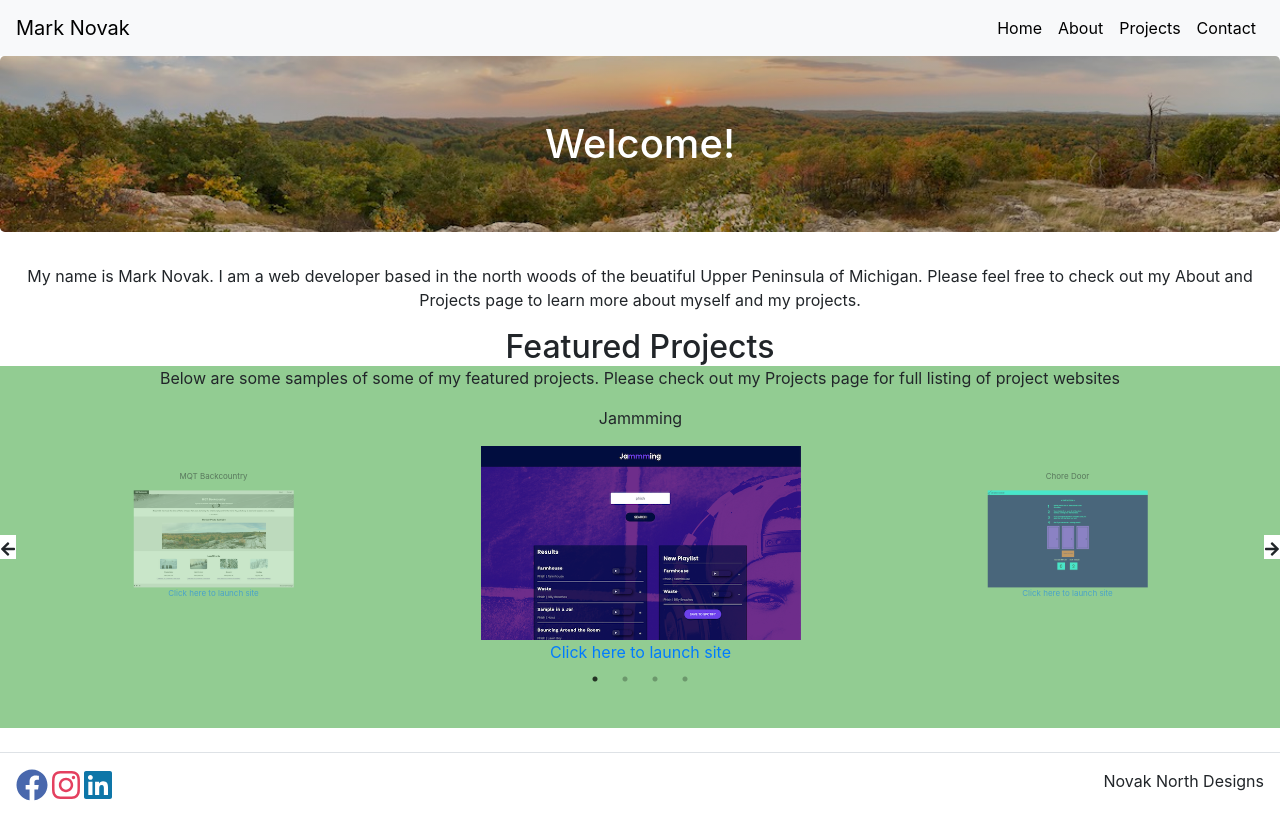
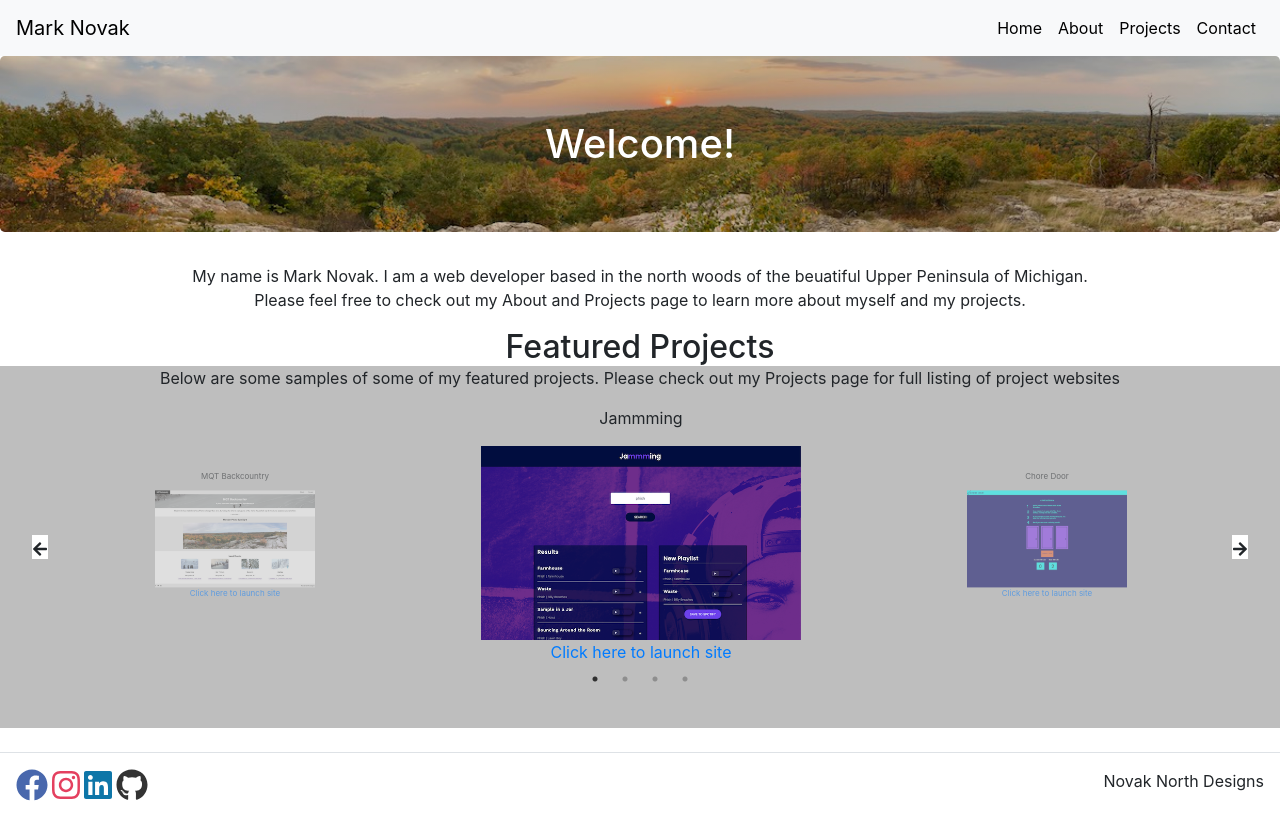
Before and after one commit to manovak24/manovak24.github.io, a React (Create React App) app: page / in a window 1280 px wide. Built offline with nearby package versions, Linux system fonts and the light colour scheme.

Commit message:
updating footer, slider, contact and homepage. Added github icon to social follow

```diff
--- a/src/compontents/footer.jsx
+++ b/src/compontents/footer.jsx
@@ -12,10 +12,10 @@ class Footer extends React.Component {
             <footer>
                 <Container fluid={true}>
                     <Row className="border-top justify-content-between p-3 mt-4 d-flex">
-                        <Col className="p-0 d-flex justify-content-start">
+                        <Col style={{textAlign:'left', padding:'0'}}>
                             <SocialFollow />
                         </Col>
-                        <Col className="p-0 d-flex justify-content-end">Novak North Designs</Col>
+                        <Col style={{textAlign:'right', padding:'0'}}>Novak North Designs</Col>
                     </Row>
                 </Container>
             </footer>
--- a/src/compontents/slider.css
+++ b/src/compontents/slider.css
@@ -5,6 +5,8 @@
     width: 100%;
     height: auto;
     padding-bottom: 4rem;
+    padding-left: 2rem;
+    padding-right: 2rem;
 }
 
 @media screen and (max-width: 37.5rem) {
@@ -55,7 +57,3 @@
     left: 0%;
     top: 50%;
 }
-
-.slick-dots {
-    background-color: rgb(146, 204, 146);
-}
--- a/src/compontents/social-follow.css
+++ b/src/compontents/social-follow.css
@@ -20,3 +20,8 @@ a.linkedin {
     color: #0E76A8;
     padding-left: .25rem;
 }
+
+a.github {
+    color: #333;
+    padding-left: .25rem;
+}
--- a/src/compontents/social-follow.jsx
+++ b/src/compontents/social-follow.jsx
@@ -5,6 +5,7 @@ import './social-follow.css';
 import { FontAwesomeIcon } from '@fortawesome/react-fontawesome';
 import {
     faFacebook,
+    faGithub,
     faInstagram,
     faLinkedin
 } from '@fortawesome/free-brands-svg-icons';
@@ -21,6 +22,9 @@ function SocialFollow(props) {
             <a href="https://www.linkedin.com/in/mark-novak-56679949/" className="linkedin social" rel="noopener noreferrer" target="_blank">
                 <FontAwesomeIcon icon={faLinkedin} size="2x" />
             </a>
+            <a href="https://github.com/manovak24" className="github social" rel="noopener noreferrer" target="_blank">
+                <FontAwesomeIcon icon={faGithub} size="2x" />
+            </a>
         </div>
     )
 }
--- a/src/pages/contact-page.jsx
+++ b/src/pages/contact-page.jsx
@@ -29,11 +29,7 @@ class ContactPage extends React.Component {
     handleSubmit = (event) => {
         event.preventDefault();
 
-        this.setState({
-            disabled: true
-        });
-
-        emailjs.sendForm('gmail', 'testing', event.target, 'user_rQF8cs4fYnfBs2O7qJ0gs')
+        emailjs.sendForm('gmail', 'portfolio', event.target, 'user_rQF8cs4fYnfBs2O7qJ0gs')
             .then(res => {
                 Swal.fire({
                     title: 'Email Successfully Sent',
@@ -59,11 +55,11 @@ class ContactPage extends React.Component {
 
                 <Container>
                     <Row>
-                        <Col xs="auto" md={4}>
-                            <p>Let's connect! Please feel free to send me a direct email or via my social media accounts. Thanks!</p>
+                        <Col xs="auto" md={5} className="mb-4 mt-1">
+                            <p>Please feel free to reach out via my social media accounts, sending me a direct email or by filling out the contact form below. Thanks!</p>
                             <a href="mailto:manovakcoding@gmail.com" ><MdEmail /> manovakcoding@gmail.com</a>
                         </Col>
-                        <Col xs={12} md={8}>
+                        <Col xs={12} md={7}>
                             <Form onSubmit={this.handleSubmit}>
                                 <Form.Group>
                                     <Form.Label htmlFor="full-name">Full Name</Form.Label>
@@ -80,7 +76,7 @@ class ContactPage extends React.Component {
                                     <Form.Control id="message" name="message" as="textarea" row="3" value={this.state.message} onChange={this.handleChange} />
                                 </Form.Group>
 
-                                <Button className="d-inline-block" variant="primary" type="submit" disabled={this.state.disabled}>Send</Button>
+                                <Button className="d-inline-block" variant="primary" type="submit" disabled={this.state.user_name < 1 || this.state.user_email < 1 || this.state.message < 1}>Send</Button>
                             </Form>
                         </Col>
                     </Row>
--- a/src/pages/home-page.css
+++ b/src/pages/home-page.css
@@ -4,10 +4,22 @@
 }
 
 .featured-container {
-    background-color: rgb(146, 204, 146);
+    background-color: rgb(190, 190, 190);
 }
 
 .featured-title {
     margin-bottom: 0rem;
     font-size: 2rem;
 }
+
+.home-text-container {
+    padding-left: 15%;
+    padding-right: 15%;
+}
+
+@media screen and (max-width: 37.5rem) {
+    .home-text-container {
+        padding-left: 0%;
+        padding-right: 0%;
+    }
+}
--- a/src/pages/home-page.jsx
+++ b/src/pages/home-page.jsx
@@ -13,7 +13,7 @@ class HomePage extends React.Component {
                     <Hero title={this.props.title} subTitle={this.props.subTitle} />
                 </div>
                 <div className="home-container">
-                    <div>
+                    <div className="home-text-container">
                         <p>My name is Mark Novak. I am a web developer based in the north woods of the beuatiful Upper Peninsula of Michigan. Please feel free to check out my About and Projects page to learn more about myself and my projects.</p>
                     </div>
                     <h1 className="featured-title">Featured Projects</h1>
```
